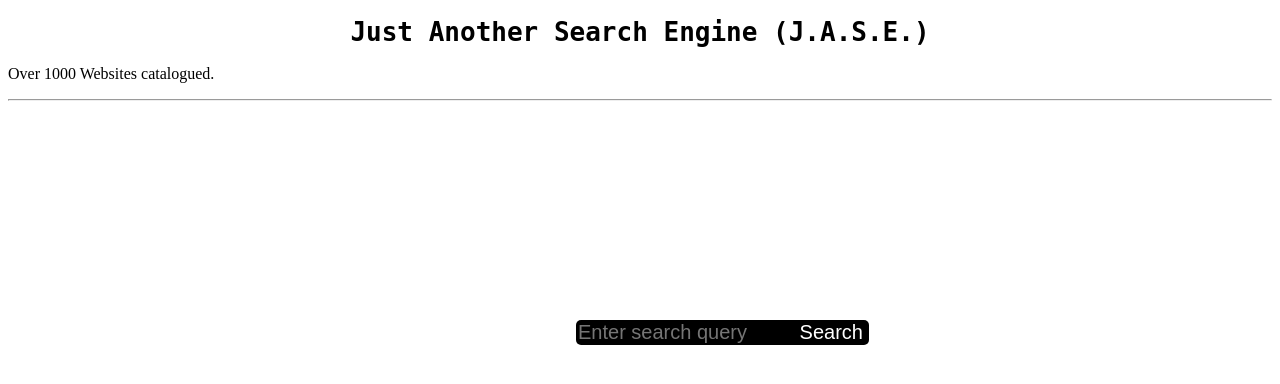
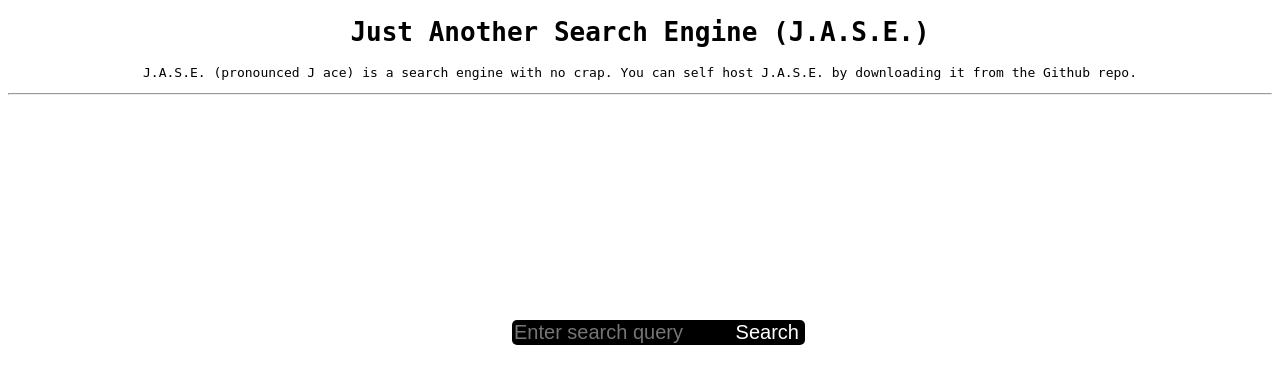
Before and after one commit to 507-Software/jasesearchengine, a Flask app: page / in a window 1280 px wide. Shown: the top 384 px of the page. Run offline with Flask 3, Linux system fonts and the light colour scheme.

Commit message:
Update index.html

```diff
--- a/templates/index.html
+++ b/templates/index.html
@@ -21,14 +21,14 @@ input{
   background-color:black;
   border:none;
   border-radius: 5px;
-  left:45%;
+  left:40%;
   top:40%;
   font-size:20px;
 }
 
 button {
   position:absolute;
-  left:62%;
+  left:57%;
   top:40%;
   color:white;
   background-color:black;
@@ -36,12 +36,16 @@ button {
   border-radius:5px;
   font-size:20px;
 }
+p {
+    font-family:monospace;
+    text-align:center;
+}
 </style>
     <title>J.A.S.E.</title>
 </head>
 <body>
     <h1>Just Another Search Engine (J.A.S.E.)</h1>
-    <p>Over 1000 Websites catalogued.</p>
+    <p>J.A.S.E. (pronounced J ace) is a search engine with no crap. You can self host J.A.S.E. by downloading it from the Github repo.</p>
     <hr>
     <form action="/search" method="get">
         <div><input type="text" name="query" placeholder="Enter search query"></div>
```
